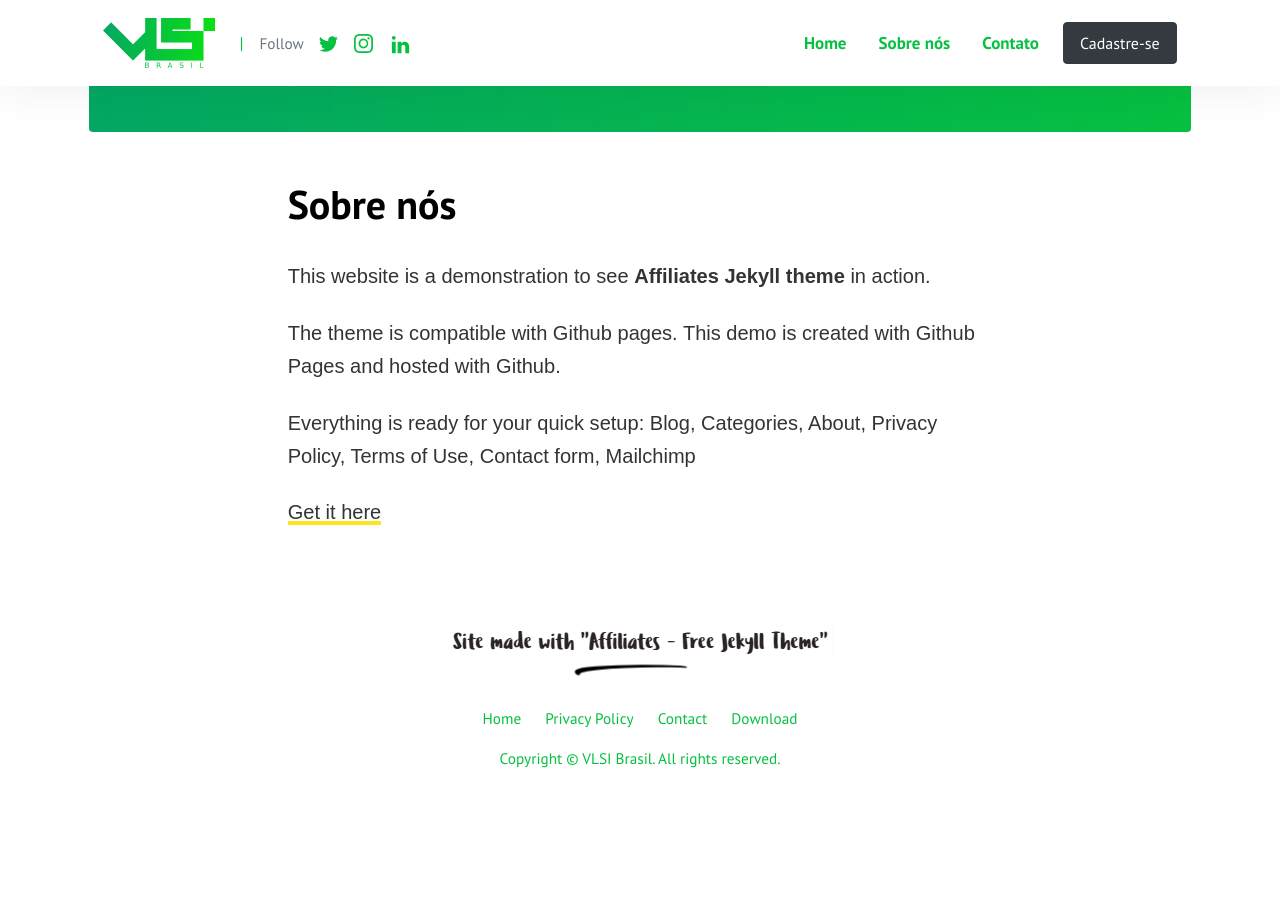
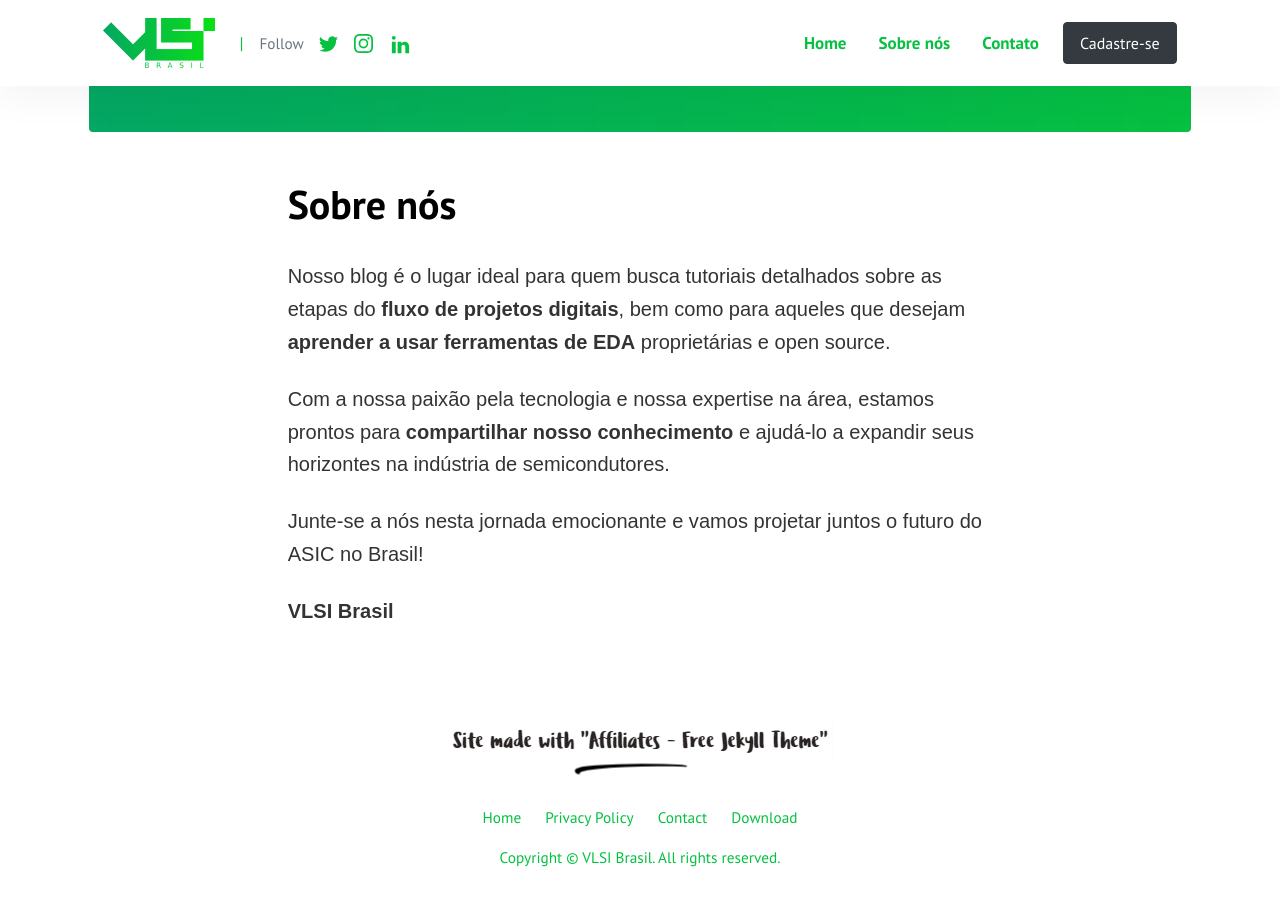
Before and after one commit to rafaelnmo/vlsibrasil_website, a Jekyll site: the page built from pages/about.md, in a window 1280 px wide and 900 px high, scrolled down 603 px. Built offline with Jekyll 4.4.1, drawn with Linux system fonts in a browser that asks for light colours; before the commit the page ends 1404 px from its top, so only the background shows below that.

Commit message:
Updatign About us

```diff
--- a/pages/about.md
+++ b/pages/about.md
@@ -5,10 +5,13 @@ permalink: "/about/"
 image: assets/images/screenshot.png
 ---
 
-This website is a demonstration to see **Affiliates Jekyll theme** in action.
+Nosso blog é o lugar ideal para quem busca tutoriais detalhados sobre as etapas do **fluxo de projetos digitais**, bem como para aqueles que desejam **aprender a usar ferramentas de EDA** proprietárias e open source.
 
-The theme is compatible with Github pages. This demo is created with Github Pages and hosted with Github.
+Com a nossa paixão pela tecnologia e nossa expertise na área, estamos prontos para **compartilhar nosso conhecimento** e ajudá-lo a expandir seus horizontes na indústria de semicondutores.
 
-Everything is ready for your quick setup: Blog, Categories, About, Privacy Policy, Terms of Use, Contact form, Mailchimp
+Junte-se a nós nesta jornada emocionante e vamos projetar juntos o futuro do ASIC no Brasil!
 
+**VLSI Brasil**
+<!--
 [Get it here](https://bootstrapstarter.com/jekyll-theme-memoirs/)
+-->
```
